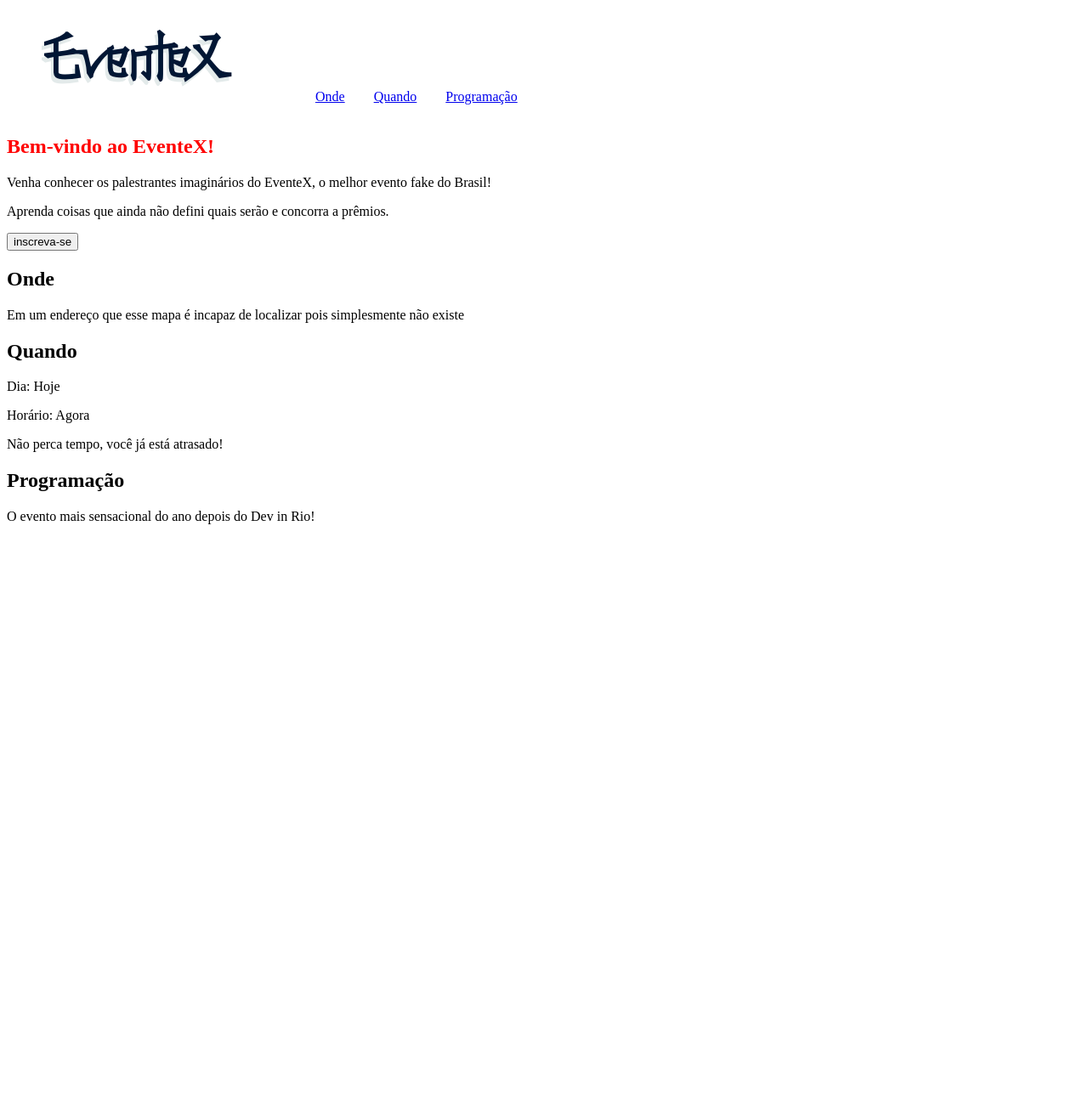
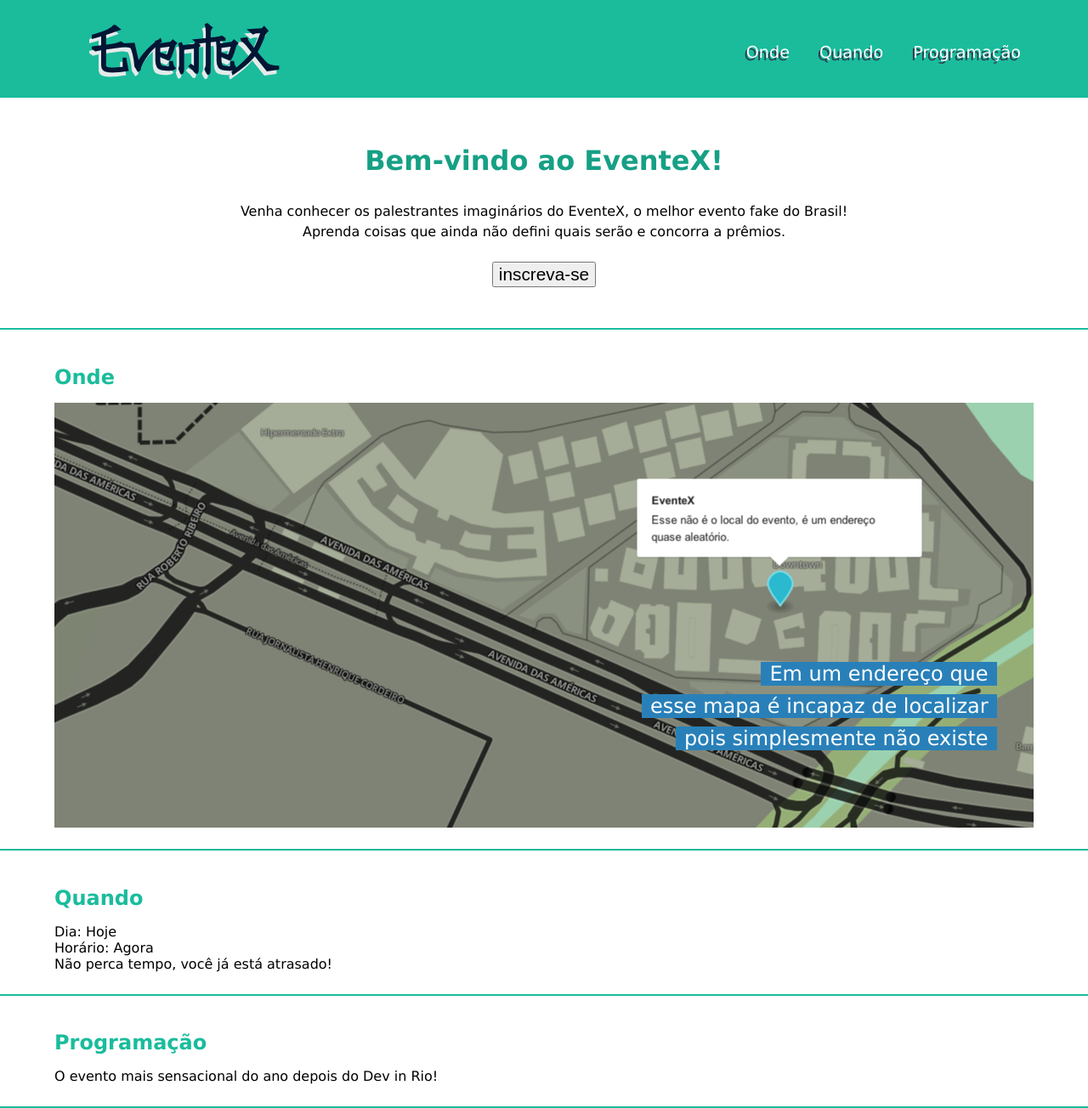
Before and after one commit to darlenedms/EventeX, a Django app: template eventex/core/templates/index.html in a window 1280 px wide. Shown: the whole page at 85% size. Before the commit the page ends 617 px from the top, so only its background shows below. Run offline with Django 3.2, Linux system fonts and the light colour scheme; the template is opened without the code that fills it, so the values that code supplies are empty; parts of the project's set-up code (start-up, migrations or seed data) failed here and were passed over.

Commit message:
Edit: Alterações no layout da homepage para torná-la mais amigável e atrativa.

```diff
--- a/eventex/core/static/css/style.css
+++ b/eventex/core/static/css/style.css
@@ -1,5 +1,92 @@
-h1 { color: Red; }
+*, html {
+    margin: 0 auto;
+    padding: 0 auto;
+}
 
-ul, ul li { display: inline-block; }
+body {
+    font-family: Verdana, Helvetica, Arial, sans-serif;
+}
 
-li { margin: 0 15px;}
+header {
+    padding: 0 5%;
+    background-color: #1abc9c;
+    vertical-align: middle;
+}
+
+section {
+    padding: 2% 5%;
+    border-bottom: 2px solid #1abc9c;
+}
+
+h1 {
+    color: #16a085;
+    font-size: 2em;
+    line-height: 3em;
+}
+
+h2 {
+    color: #1abc9c;
+    line-height: 2.5em;
+}
+
+ul {
+    margin-top: 50px;
+    float: right;
+}
+
+li {
+    display: inline-block;
+    margin: 0 15px;
+    text-align: right;
+    font-size: 1.2em;
+}
+
+header a {
+    color: white;
+    text-decoration: none;
+    text-shadow: -0.12em 0.15em 0 #2c3e50;
+}
+
+header a:hover {
+    border-bottom: 3px solid #2c3e50;
+}
+
+.inicio {
+    text-align: center;
+}
+
+.inicio p {
+    line-height: 1.5em;
+}
+
+.inicio button {
+    margin: 2% 0;
+    font-size: 1.3em;
+}
+
+.onde__mapa {
+    height: 500px;
+    background: url(../img/map.png) no-repeat center;
+    vertical-align: bottom;
+}
+
+.onde__mapa__texto {
+    position: absolute;
+    right: 8%;
+    margin-top: 300px;
+}
+
+.onde__mapa__texto p {
+    float: right;
+    clear: both;
+    margin: 5px;
+    padding: 0 10px;
+
+    /*border: 1px solid #4aa3df;*/
+    background-color: #2980b9;
+
+    /*border: 1px solid #2980b9;
+    background-color: #4aa3df;*/
+    color: #fff;
+    font-size: 1.5em;
+}
--- a/eventex/core/templates/index.html
+++ b/eventex/core/templates/index.html
@@ -17,7 +17,7 @@
                 <li><a href="#programacao">Programação</a></li>
             </ul>
         </header>
-        <section>
+        <section class="inicio">
             <h1>Bem-vindo ao EventeX!</h1>
             <p>Venha conhecer os palestrantes imaginários do EventeX, o melhor evento fake do Brasil!</p>
             <p>Aprenda coisas que ainda não defini quais serão e concorra a prêmios.</p>
@@ -25,7 +25,13 @@
         </section>
         <section class="onde">
             <h2><a name="onde">Onde</a></h2>
-            <p>Em um endereço que esse mapa é incapaz de localizar pois simplesmente não existe</p>
+            <div class="onde__mapa">
+                <div class="onde__mapa__texto">
+                    <p>Em um endereço que</p>
+                    <p>esse mapa é incapaz de localizar</p>
+                    <p>pois simplesmente não existe</p>
+                </div>
+            </div>
         </section>
         <section class="quando">
             <h2><a name="quando">Quando</a></h2>
```
